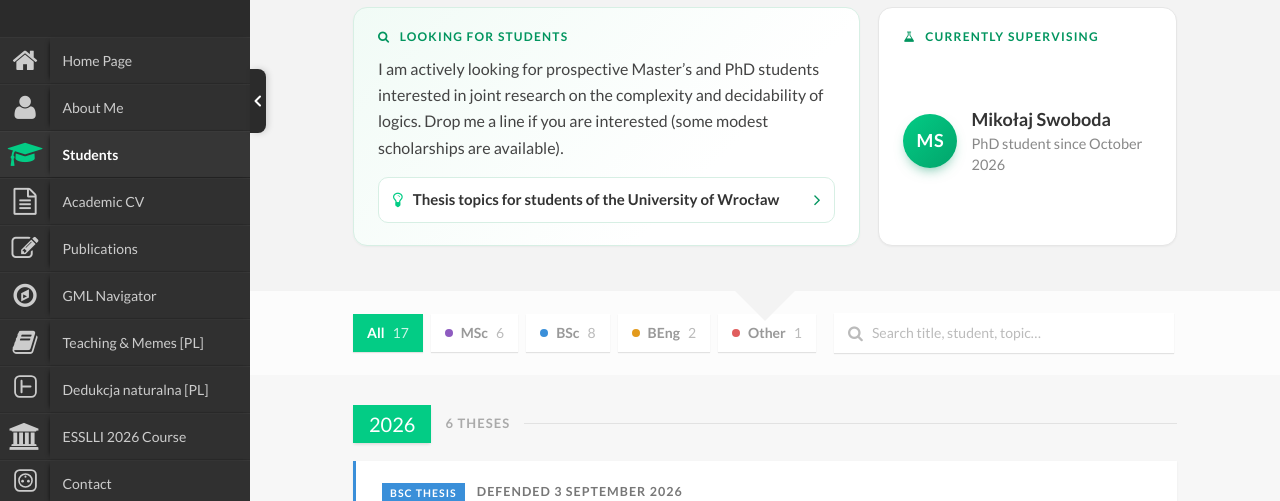
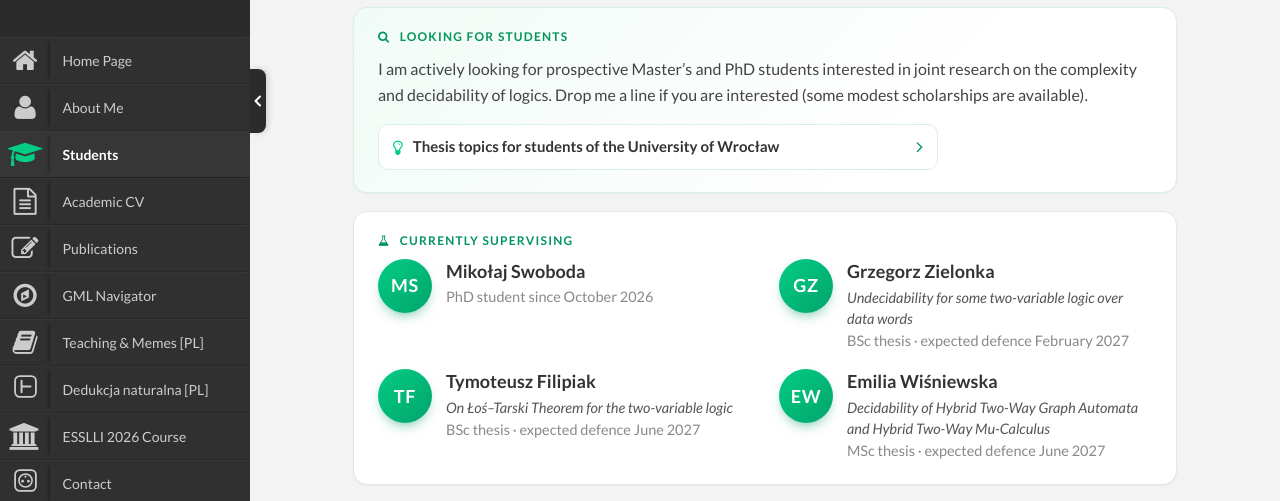
Before and after one commit to bartoszjanbednarczyk/bartoszjanbednarczyk.github.io, a plain HTML site: page students.html in a window 1280 px wide. Shown: the part 299-800 px from the top of the page. Drawn offline with Linux system fonts and the light colour scheme.

Commit message:
Add Zielonka, Filipiak and Wiśniewska to current students (CV and webpage)
CV: three ongoing theses in the supervision table; trimmed back to 8 pages
(dropped 'Teaching during studies 2014-2017', abbreviated reviewer journals); cv.pdf rebuilt.
Webpage: 'Currently supervising' card lists all current students.

Co-Authored-By: Claude Opus 5.5 <noreply@anthropic.com>
Claude-Session: https://claude.ai/code/session_017KnFaUbmy3rXVy5XKf1aWq

```diff
--- a/sitemap.xml
+++ b/sitemap.xml
@@ -3,7 +3,7 @@
   <url><loc>https://bartoszjanbednarczyk.github.io/</loc><lastmod>2026-10-05</lastmod><changefreq>monthly</changefreq><priority>1.0</priority></url>
   <url><loc>https://bartoszjanbednarczyk.github.io/aboutme.html</loc><lastmod>2026-10-05</lastmod><changefreq>monthly</changefreq><priority>0.8</priority></url>
   <url><loc>https://bartoszjanbednarczyk.github.io/publications.html</loc><lastmod>2026-10-05</lastmod><changefreq>monthly</changefreq><priority>0.9</priority></url>
-  <url><loc>https://bartoszjanbednarczyk.github.io/students.html</loc><lastmod>2026-10-05</lastmod><changefreq>monthly</changefreq><priority>0.7</priority></url>
+  <url><loc>https://bartoszjanbednarczyk.github.io/students.html</loc><lastmod>2026-11-24</lastmod><changefreq>monthly</changefreq><priority>0.7</priority></url>
   <url><loc>https://bartoszjanbednarczyk.github.io/teaching.html</loc><lastmod>2026-10-05</lastmod><changefreq>yearly</changefreq><priority>0.6</priority></url>
   <url><loc>https://bartoszjanbednarczyk.github.io/esslli2026.html</loc><lastmod>2026-10-05</lastmod><changefreq>yearly</changefreq><priority>0.6</priority></url>
   <url><loc>https://bartoszjanbednarczyk.github.io/mlnavigator.html</loc><lastmod>2026-10-05</lastmod><changefreq>yearly</changefreq><priority>0.6</priority></url>
--- a/students.html
+++ b/students.html
@@ -71,9 +71,13 @@
         .st-topics .fa-angle-right { color: var(--pl-accent-ink); font-size: 18px; transition: transform .2s; }
         .st-topics:hover { border-color: var(--pl-accent); box-shadow: 0 6px 16px -10px rgba(3, 150, 100, .6); color: var(--pl-ink); }
         .st-topics:hover .fa-angle-right { transform: translateX(3px); }
-        .st-now { display: flex; flex-direction: column; }
-        .st-now .st-person { flex: 1; }
+        .st-join, .st-now { grid-column: 1 / -1; }
+        .st-join p { max-width: 760px; }
+        .st-join .st-topics { max-width: 560px; }
+        .st-people { list-style: none; margin: 0; padding: 0; display: grid; grid-template-columns: repeat(2, minmax(0, 1fr)); gap: 18px 28px; }
         .st-person { display: flex; align-items: center; gap: 14px; margin-top: 4px; }
+        .st-people .st-person { margin-top: 0; align-items: flex-start; }
+        @media (max-width: 700px) { .st-people { grid-template-columns: 1fr; } }
         .st-avatar {
             flex: none; width: 54px; height: 54px; border-radius: 50%; display: grid; place-items: center;
             background: linear-gradient(135deg, #03cc85, #02a46b); color: #fff; font-size: 18px; font-weight: 700; letter-spacing: .04em;
@@ -81,6 +85,7 @@
         }
         .st-person > div strong { display: block; font-size: 18px; font-weight: 700; color: var(--pl-ink); }
         .st-person > div span { display: block; font-size: 14.5px; color: #888; margin-top: 2px; }
+        .st-person > div em { display: block; font-size: 14.5px; line-height: 1.45; color: #555; margin-top: 2px; text-wrap: pretty; }
         @media (max-width: 900px) { .st-cards { grid-template-columns: 1fr; } }
         .pl-student .fa { color: #bbb; margin-right: 4px; font-size: 13px; }
     </style>
@@ -226,13 +231,39 @@
                                 </section>
                                 <section class="st-card st-now">
                                     <h3><i class="fa fa-flask"></i> Currently supervising</h3>
-                                    <div class="st-person">
-                                        <span class="st-avatar" aria-hidden="true">MS</span>
-                                        <div>
+                                    <ul class="st-people">
+                                        <li class="st-person">
+                                            <span class="st-avatar" aria-hidden="true">MS</span>
+                                            <div>
                                             <strong>Mikołaj Swoboda</strong>
                                             <span>PhD student since October 2026</span>
-                                        </div>
-                                    </div>
+                                            </div>
+                                        </li>
+                                        <li class="st-person">
+                                            <span class="st-avatar" aria-hidden="true">GZ</span>
+                                            <div>
+                                            <strong>Grzegorz Zielonka</strong>
+                                            <em>Undecidability for some two-variable logic over data words</em>
+                                            <span>BSc thesis · expected defence February 2027</span>
+                                            </div>
+                                        </li>
+                                        <li class="st-person">
+                                            <span class="st-avatar" aria-hidden="true">TF</span>
+                                            <div>
+                                            <strong>Tymoteusz Filipiak</strong>
+                                            <em>On Łoś–Tarski Theorem for the two-variable logic</em>
+                                            <span>BSc thesis · expected defence June 2027</span>
+                                            </div>
+                                        </li>
+                                        <li class="st-person">
+                                            <span class="st-avatar" aria-hidden="true">EW</span>
+                                            <div>
+                                            <strong>Emilia Wiśniewska</strong>
+                                            <em>Decidability of Hybrid Two-Way Graph Automata and Hybrid Two-Way Mu-Calculus</em>
+                                            <span>MSc thesis · expected defence June 2027</span>
+                                            </div>
+                                        </li>
+                                    </ul>
                                 </section>
                             </div>
 
```
Also changed, not shown: 2 other files.
